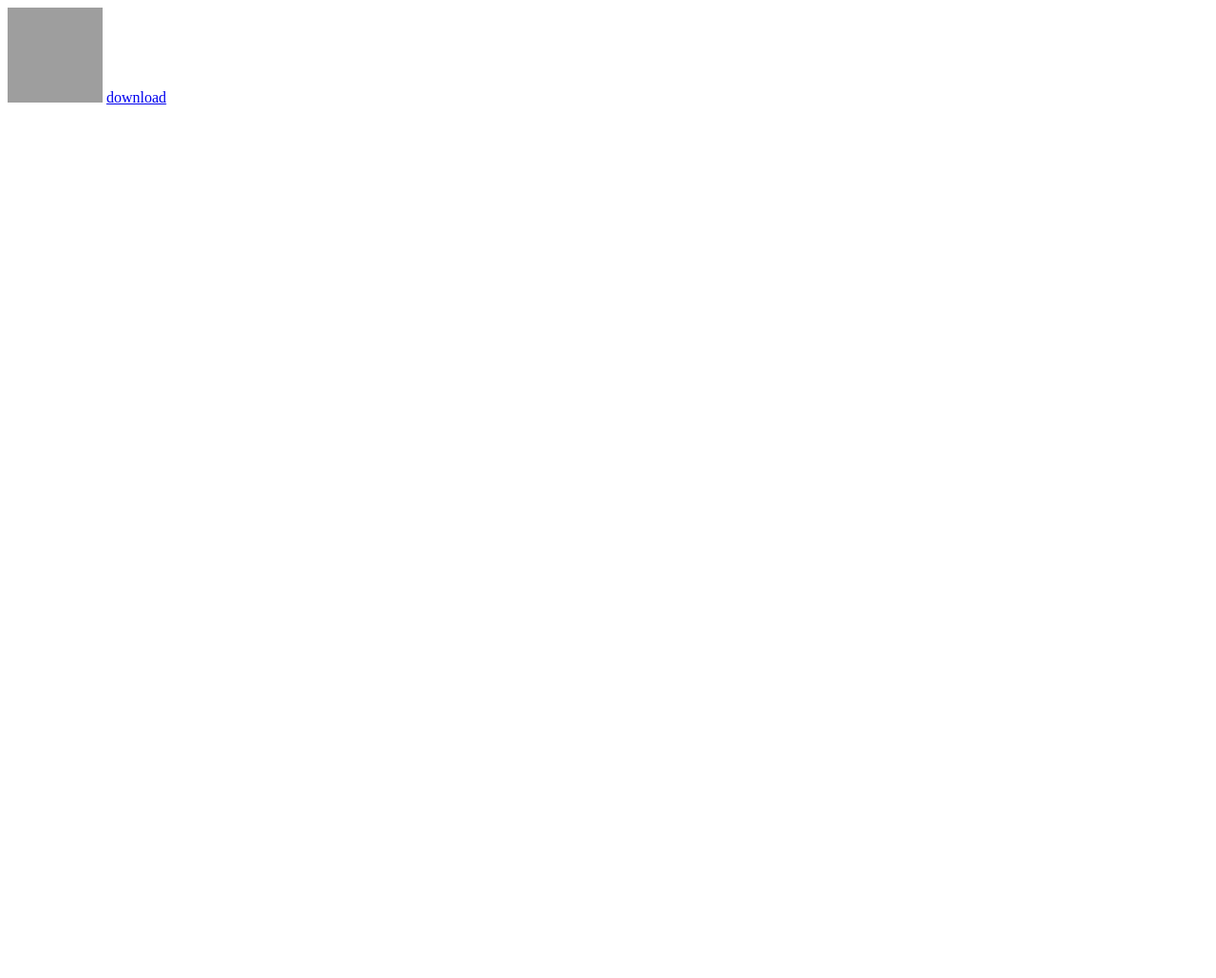
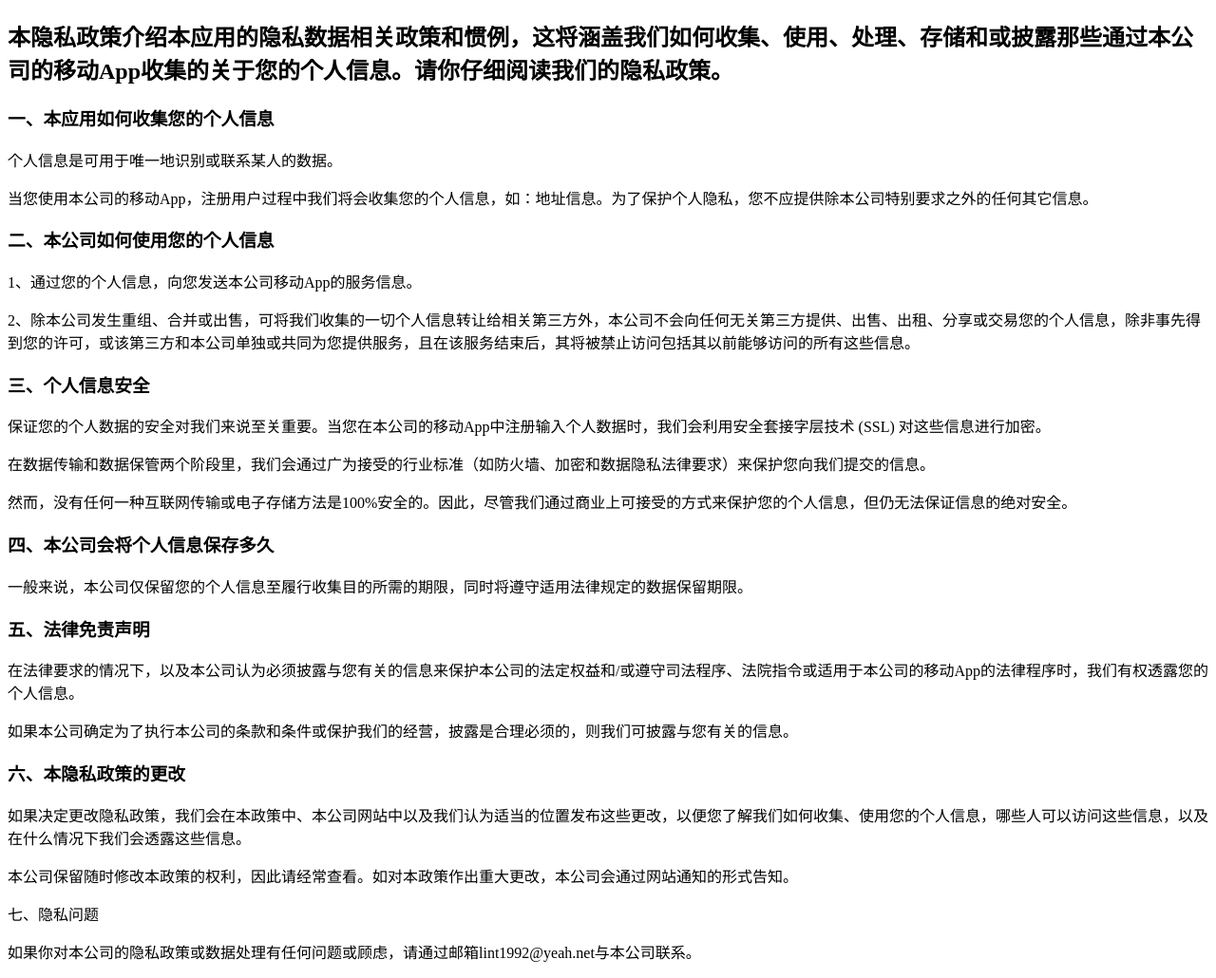
Before and after one commit to MYD1992/MYD1992.github.io, a plain HTML site: page index.html in a window 1280 px wide. Shown: the whole page at 95% size. Before the commit the page ends 800 px from the top, so only its background shows below. Drawn offline with Linux system fonts and the light colour scheme; grey boxes are pictures that could not be loaded.

Commit message:
添加法律信息

```diff
--- a/index.html
+++ b/index.html
@@ -2,11 +2,29 @@
 <html>
     <head>
         <meta charset="UTF-8">
-            <title>Dragy</title>
+            <title>隐私政策</title>
     </head>
-    <style>body="text-align:center"</style>
-    <body width="100" height="100">
-        <img style="text-align:center" src="https://github.com/MYD1992/Car/blob/master/image.512x512.png" width="100" height="100" alt=""/>
+    <body>
+    <h2>本隐私政策介绍本应用的隐私数据相关政策和惯例，这将涵盖我们如何收集、使用、处理、存储和或披露那些通过本公司的移动App收集的关于您的个人信息。请你仔细阅读我们的隐私政策。</h2>
+    <h3>一、本应用如何收集您的个人信息</h3>
+    <p>个人信息是可用于唯一地识别或联系某人的数据。</p>
+    <p>当您使用本公司的移动App，注册用户过程中我们将会收集您的个人信息，如：地址信息。为了保护个人隐私，您不应提供除本公司特别要求之外的任何其它信息。</p>
+    <h3>二、本公司如何使用您的个人信息</h3>
+    <p>1、通过您的个人信息，向您发送本公司移动App的服务信息。</p>
+    <p>2、除本公司发生重组、合并或出售，可将我们收集的一切个人信息转让给相关第三方外，本公司不会向任何无关第三方提供、出售、出租、分享或交易您的个人信息，除非事先得到您的许可，或该第三方和本公司单独或共同为您提供服务，且在该服务结束后，其将被禁止访问包括其以前能够访问的所有这些信息。</p>
+        <h3>三、个人信息安全</h3>
+    <p>保证您的个人数据的安全对我们来说至关重要。当您在本公司的移动App中注册输入个人数据时，我们会利用安全套接字层技术 (SSL) 对这些信息进行加密。</p>
+    <p> 在数据传输和数据保管两个阶段里，我们会通过广为接受的行业标准（如防火墙、加密和数据隐私法律要求）来保护您向我们提交的信息。</p>
+    <p>然而，没有任何一种互联网传输或电子存储方法是100%安全的。因此，尽管我们通过商业上可接受的方式来保护您的个人信息，但仍无法保证信息的绝对安全。</p>
+            <h3>四、本公司会将个人信息保存多久</h3>
+    <p>一般来说，本公司仅保留您的个人信息至履行收集目的所需的期限，同时将遵守适用法律规定的数据保留期限。</p>
+                <h3>五、法律免责声明</h3>
+    <p>在法律要求的情况下，以及本公司认为必须披露与您有关的信息来保护本公司的法定权益和/或遵守司法程序、法院指令或适用于本公司的移动App的法律程序时，我们有权透露您的个人信息。
+    <p>如果本公司确定为了执行本公司的条款和条件或保护我们的经营，披露是合理必须的，则我们可披露与您有关的信息。</p>
+                    <h3>六、本隐私政策的更改</h3>
+    <p>如果决定更改隐私政策，我们会在本政策中、本公司网站中以及我们认为适当的位置发布这些更改，以便您了解我们如何收集、使用您的个人信息，哪些人可以访问这些信息，以及在什么情况下我们会透露这些信息。</p>
+    <p>本公司保留随时修改本政策的权利，因此请经常查看。如对本政策作出重大更改，本公司会通过网站通知的形式告知。</p>
+    七、隐私问题
+    <p>如果你对本公司的隐私政策或数据处理有任何问题或顾虑，请通过邮箱lint1992@yeah.net与本公司联系。</p>
     </body>
-    <a style="text-align:center" href="itms-services:///?action=download-manifest&url=https://github.com/MYD1992/Car/blob/master/manifest.plist">download</a>
 </html>
```
